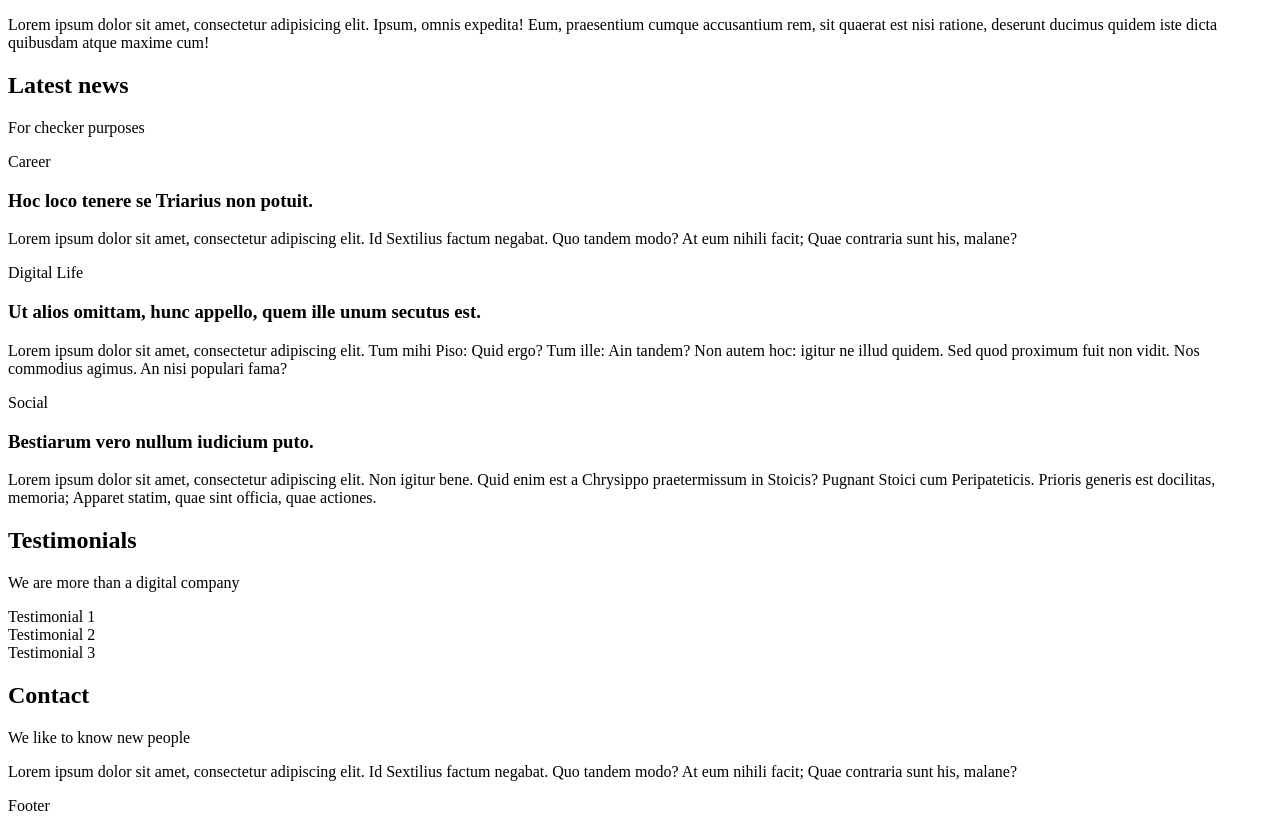
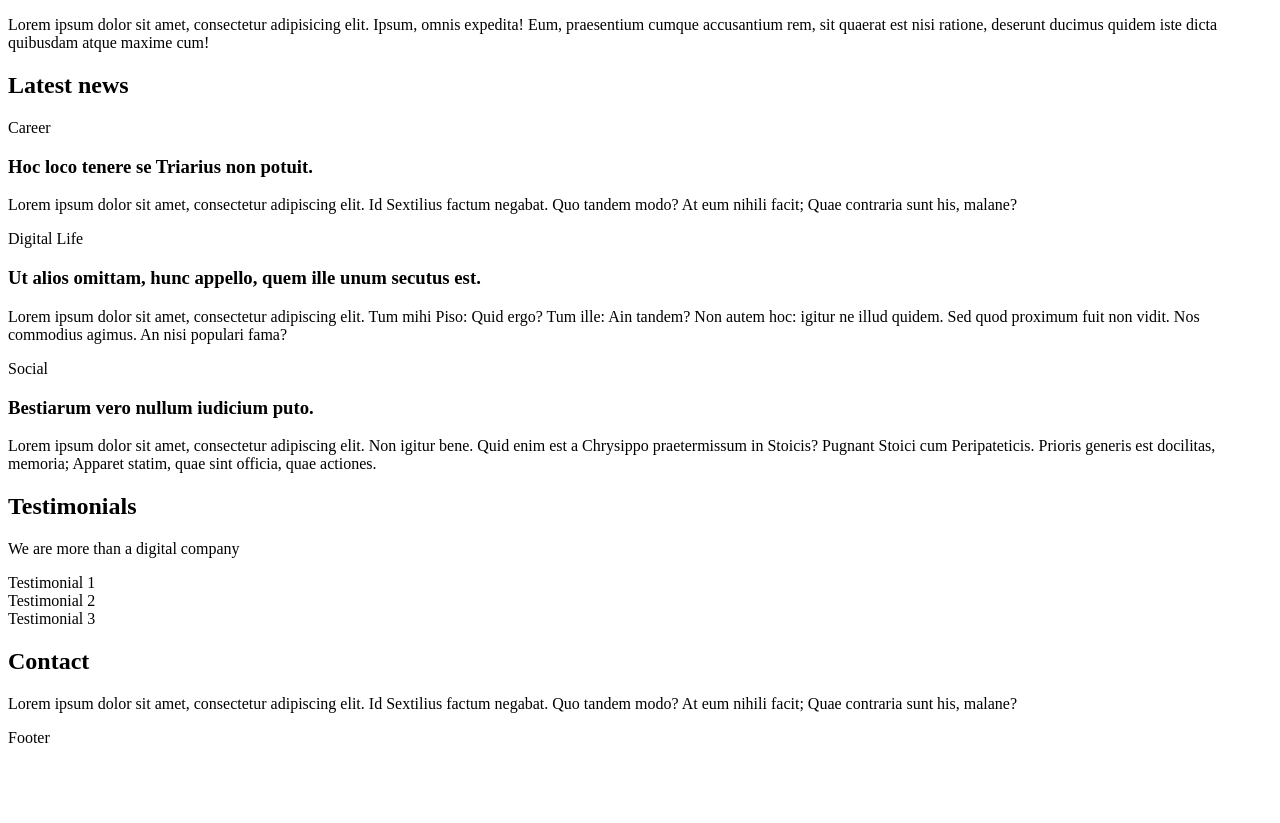
Before and after one commit to evanceodoyo/alx-frontend, a plain HTML site: page 0x00-html_advanced/16-index.html in a window 1280 px wide. Shown: the part 988-1811 px from the top of the page. After the commit the page ends 1743 px from the top, so only its background shows below. Drawn offline with Linux system fonts and the light colour scheme.

Commit message:
change to test checker

```diff
--- a/0x00-html_advanced/16-index.html
+++ b/0x00-html_advanced/16-index.html
@@ -103,7 +103,6 @@
             <div>
                 <header>
                     <h2>Latest news</h2>
-                    <p>For checker purposes</p>
                 </header>
                 <div>
                     <article>
@@ -157,7 +156,7 @@
             <div>
                 <header>
                     <h2>Contact</h2>
-                    <p>We like to know new people</p>
+                    <!-- <p>We like to know new people</p> -->
                 </header>
                 <div>
                     <p>
```
